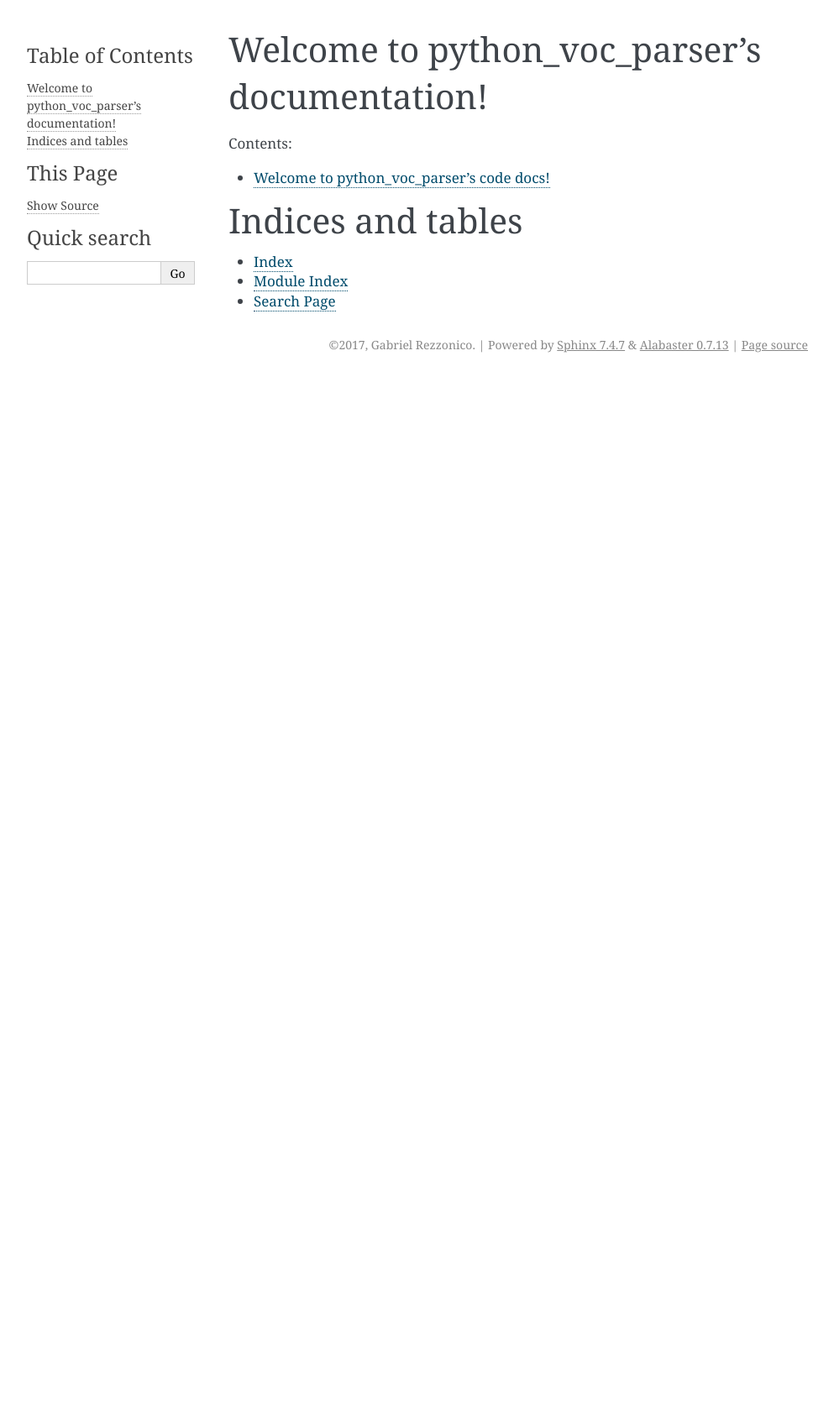
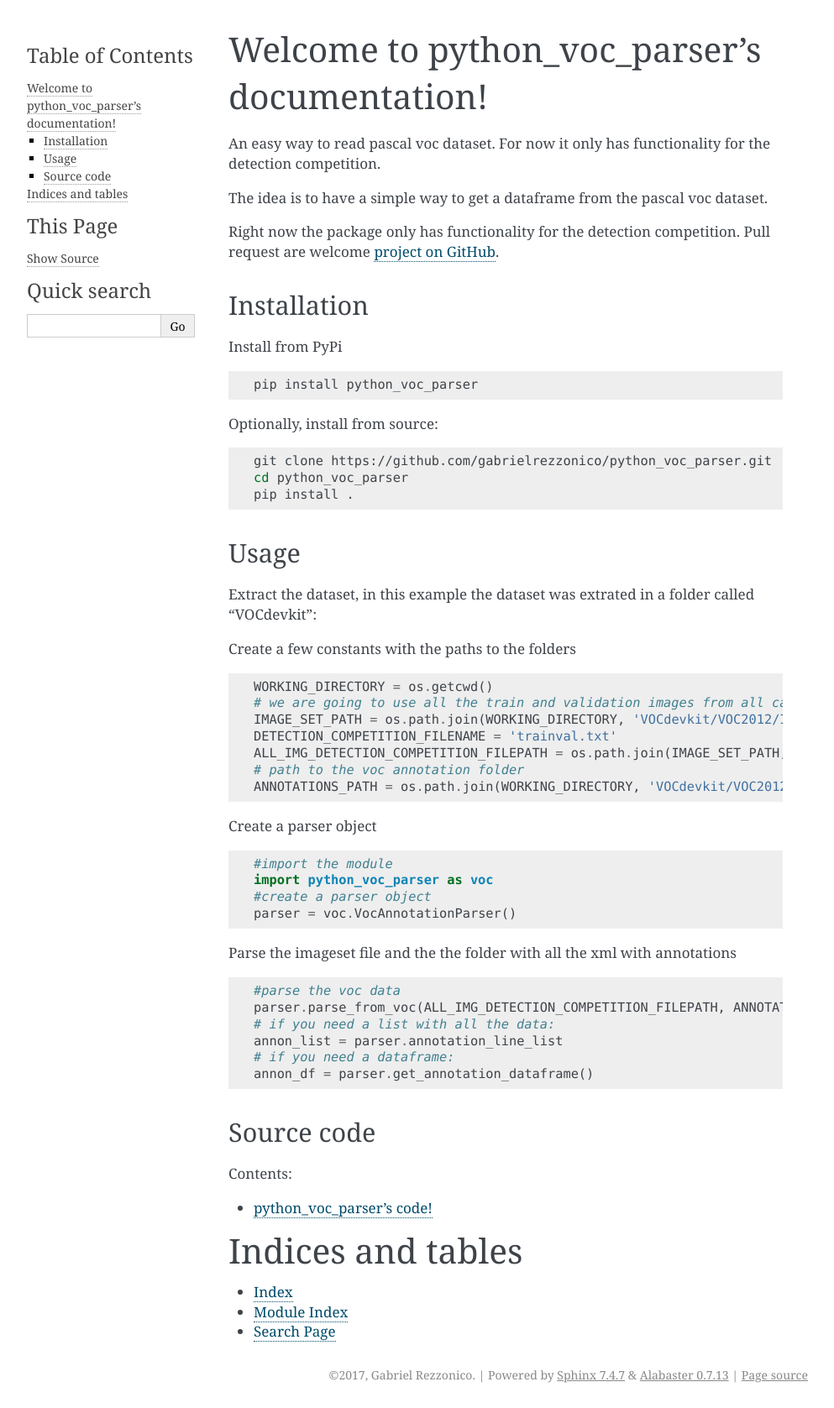
Before and after one commit to gabrielrezzonico/python_voc_parser, a Sphinx documentation site: the page built from docs/index.rst, in a window 1280 px wide. Shown: the whole page at 84% size, without its empty margins (148-1141 px from the left). Built offline with Sphinx 7.4.7, drawn with Linux system fonts in a browser that asks for light colours; before the commit the page ends 900 px from its top, so only the background shows below that.

Commit message:
docs: update documentation to reflect the code
update documentation to reflect the code

```diff
--- a/docs/code.rst
+++ b/docs/code.rst
@@ -1,10 +1,10 @@
-Welcome to python_voc_parser's code docs!
-==========================================
+python_voc_parser's code!
+=========================
 
 .. automodule:: python_voc_parser
     :members:
     :show-inheritance:
 
-.. autoclass:: Example
+.. autoclass:: VocAnnotationsParser
     :members:
     :show-inheritance:
--- a/docs/index.rst
+++ b/docs/index.rst
@@ -4,7 +4,75 @@
    contain the root `toctree` directive.
 
 Welcome to python_voc_parser's documentation!
-==========================================
+=============================================
+
+An easy way to read pascal voc dataset. For now it only has functionality for the detection competition.
+
+The idea is to have a simple way to get a dataframe from the pascal voc dataset.
+
+Right now the package only has functionality for the detection competition. Pull request are welcome `project on GitHub`_.
+
+.. _`project on GitHub`: https://github.com/gabrielrezzonico/python_voc_parser
+
+Installation
+------------
+
+Install from PyPi
+
+.. code-block:: bash
+
+    pip install python_voc_parser
+
+
+Optionally, install from source:
+
+.. code-block:: bash
+
+    git clone https://github.com/gabrielrezzonico/python_voc_parser.git
+    cd python_voc_parser
+    pip install .
+
+
+Usage
+-----
+
+Extract the dataset, in this example the dataset was extrated in a folder called "VOCdevkit":
+
+Create a few constants with the paths to the folders
+
+.. code-block:: python
+
+    WORKING_DIRECTORY = os.getcwd()
+    # we are going to use all the train and validation images from all categories (trainval.txt)
+    IMAGE_SET_PATH = os.path.join(WORKING_DIRECTORY, 'VOCdevkit/VOC2012/ImageSets', 'Main')
+    DETECTION_COMPETITION_FILENAME = 'trainval.txt'
+    ALL_IMG_DETECTION_COMPETITION_FILEPATH = os.path.join(IMAGE_SET_PATH, DETECTION_COMPETITION_FILENAME)
+    # path to the voc annotation folder
+    ANNOTATIONS_PATH = os.path.join(WORKING_DIRECTORY, 'VOCdevkit/VOC2012/Annotations')
+
+Create a parser object
+
+.. code-block:: python
+
+    #import the module
+    import python_voc_parser as voc
+    #create a parser object
+    parser = voc.VocAnnotationParser()
+
+Parse the imageset file and the the folder with all the xml with annotations
+
+.. code-block:: python
+
+    #parse the voc data
+    parser.parse_from_voc(ALL_IMG_DETECTION_COMPETITION_FILEPATH, ANNOTATIONS_PATH)
+    # if you need a list with all the data:
+    annon_list = parser.annotation_line_list
+    # if you need a dataframe:
+    annon_df = parser.get_annotation_dataframe()
+
+
+Source code
+-----------
 
 .. toctree::
    :maxdepth: 2
```
